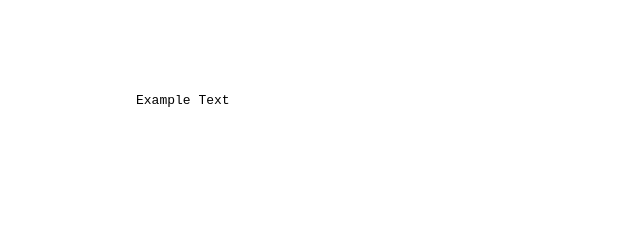
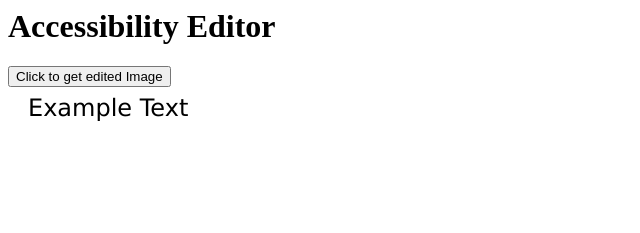
Before and after one commit to rbloomgren/multimediaproject, a plain HTML site: page accesibilityeditor.html in a window 1280 px wide. Shown: the whole page, without its empty margins (0-640 px from the left). Drawn offline with Linux system fonts and the light colour scheme.

Commit message:
added save canvas

```diff
--- a/accesibilityeditor.html
+++ b/accesibilityeditor.html
@@ -17,18 +17,23 @@
         w = canvas.width;
         h = canvas.height;
 
-        canvas.addEventListener("mousemove", function (e) {
+        canvas.addEventListener("mousemove", function(e) {
             findxy('move', e)
         }, false);
-        canvas.addEventListener("mousedown", function (e) {
+        canvas.addEventListener("mousedown", function(e) {
             findxy('down', e)
         }, false);
-        canvas.addEventListener("mouseup", function (e) {
+        canvas.addEventListener("mouseup", function(e) {
             findxy('up', e)
         }, false);
-        canvas.addEventListener("mouseout", function (e) {
+        canvas.addEventListener("mouseout", function(e) {
             findxy('out', e)
         }, false);
+
+		addtexttocanvas();
+
+
+
     }
 
     function draw() {
@@ -40,7 +45,6 @@
         ctx.stroke();
         ctx.closePath();
     }
-
 
     function findxy(res, e) {
         if (res == 'down') {
@@ -72,14 +76,38 @@
             }
         }
     }
+
+    function savecanvas() {
+        var c = document.getElementById("alpha");
+        var d = canvas.toDataURL("image/png");
+        var w = window.open('about:blank', 'image from canvas');
+        w.document.write("<img src='" + d + "' alt='from canvas'/>");
+    }
+
+    function addtexttocanvas() {
+        var ctx = canvas.getContext("2d");
+		ctx.fillStyle = "black";
+        ctx.font = "24px Verdana";
+		var read = new XMLHttpRequest();
+        read.open('GET', 'text.txt', false);
+        read.send();
+        ctx.fillText(read.responseText, 20, 50);
+		//ctx.fillText("SAVED FILE", 15, 50);
+		ctx.fillStyle = "red";
+    }
+
+
 </script>
+
 <body onload="init()">
+    <h1>Accessibility Editor</h1>
     <div unselectable="on" onselectstart="return false;" class="unselectable" style="position:absolute;top:10%;left:10%;z-index: 1;">
-            <object data="text.txt"></object>
     </div>
     <canvas id="can" width="1000" height="1000" style="position:absolute;z-index: 2;">
-		<object data="text.txt"></object>
     </canvas>
+    <div>
+        <button type="button" style="position:absolute;z-index: 3;" onclick="savecanvas();">Click to get edited Image</button>
+    </div>
+</body>
 
-    </body>
 </html>
```
Lines whose indentation alone changed are shown as unchanged.
